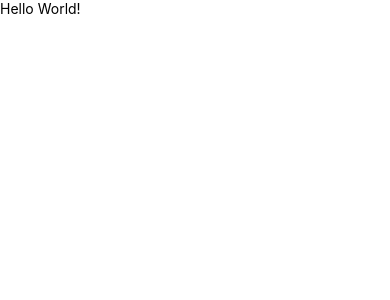
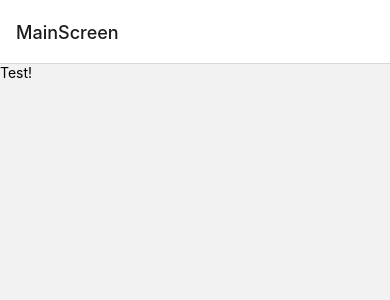
Before and after one commit to rezneac/Coinvertly, a React Native app: screen /MainScreen in a window 390 px wide. Shown: the top 300 px of the page. Built offline with nearby package versions, Linux system fonts and the light colour scheme.

Commit message:
Creating a navigation for app

```diff
--- a/App.tsx
+++ b/App.tsx
@@ -1,10 +1,16 @@
-import {Text, View} from 'react-native';
+import {NavigationContainer} from '@react-navigation/native';
+import {createNativeStackNavigator} from '@react-navigation/native-stack';
+import MainScreen from './src/screens/MainScreen';
+
+const Stack = createNativeStackNavigator();
 
 const App = () => {
   return (
-    <View>
-      <Text>Hello World!</Text>
-    </View>
+    <NavigationContainer>
+      <Stack.Navigator>
+        <Stack.Screen name="MainScreen" component={MainScreen} />
+      </Stack.Navigator>
+    </NavigationContainer>
   );
 };
 
--- a/package.json
+++ b/package.json
@@ -10,8 +10,12 @@
     "lint": "eslint . --ext .js,.jsx,.ts,.tsx"
   },
   "dependencies": {
+    "@react-navigation/native": "^6.1.7",
+    "@react-navigation/native-stack": "^6.9.13",
     "react": "18.1.0",
-    "react-native": "0.70.10"
+    "react-native": "0.70.10",
+    "react-native-safe-area-context": "^4.7.1",
+    "react-native-screens": "^3.23.0"
   },
   "devDependencies": {
     "@babel/core": "^7.12.9",
--- /dev/null
+++ b/src/screens/MainScreen.tsx
@@ -0,0 +1,13 @@
+import {StyleSheet, Text, View} from 'react-native';
+
+const MainScreen = () => {
+  return (
+    <View>
+      <Text>Test!</Text>
+    </View>
+  );
+};
+
+export default MainScreen;
+
+const styles = StyleSheet.create({});
```
Also changed, not shown: 2 other files (tests, documents, lock files or other folders).
